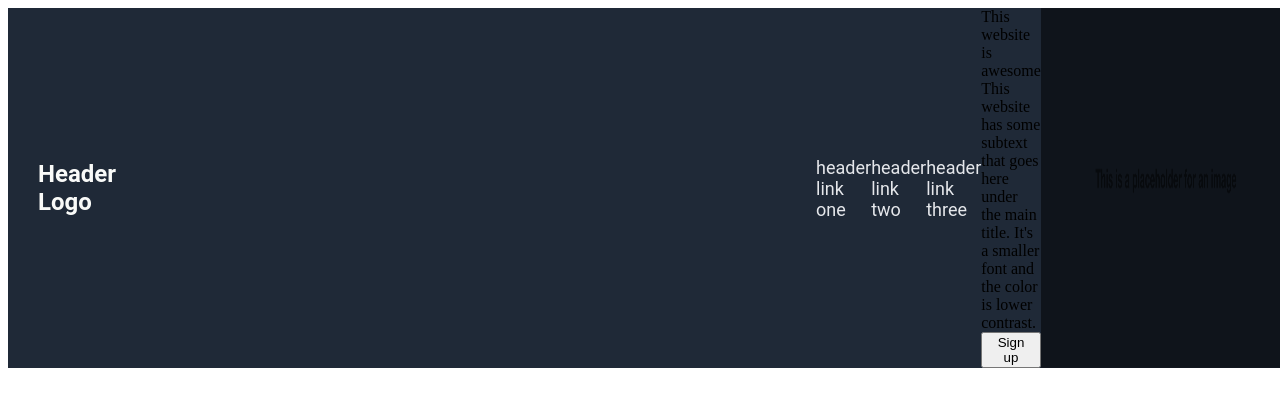
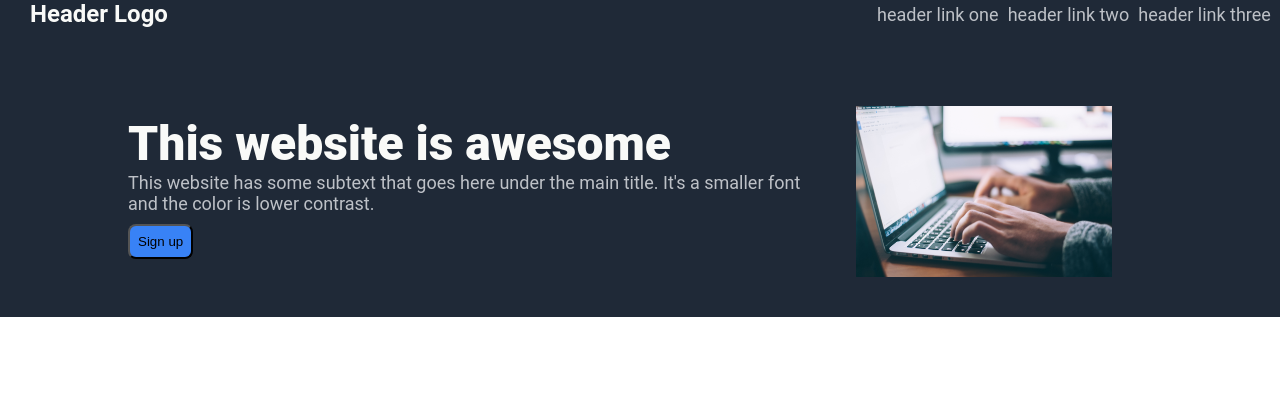
Before and after one commit to Capslockhuh/Landing-page, a plain HTML site: page index.html in a window 1280 px wide. Drawn offline with Linux system fonts and the light colour scheme.

Commit message:
Made some improvments to the second section, made the page fill the whole screen

```diff
--- a/index.html
+++ b/index.html
@@ -8,19 +8,21 @@
 <body>
     <div class="top-section">
         <div class="header">
-            <div class="header-text header-text-bold">Header Logo</div>
-            <div class="left-top-links">
-                <a href="#" class="header-text">header link one</a>
-                <a href="#" class="header-text">header link two</a>
-                <a href="#" class="header-text">header link three</a>
+            <div class="header-section">
+                <div class="header-text header-text-bold">Header Logo</div>
+                <div class="left-top-links">
+                    <a href="#" class="header-text">header link one</a>
+                    <a href="#" class="header-text">header link two</a>
+                    <a href="#" class="header-text">header link three</a>
+                </div>
             </div>
             <div class="hero-section">
                 <div class="hero-text">
                     <div class="hero-main">This website is awesome</div>
-                    <div class="hero-secondary">This website has some subtext that goes here under the main title. It's a smaller font and the color is lower contrast.</div>
+                    <div class="header-text">This website has some subtext that goes here under the main title. It's a smaller font and the color is lower contrast.</div>
                     <button class="hero-button">Sign up</button>
                 </div>
-                <img src="images/image-placeholder2.png" alt="Image placeholder" class="image">
+                <img src="images/unsplash-image.jpg" alt="Image placeholder" class="image">
             </div>
         </div>
     </div>
--- a/styles.css
+++ b/styles.css
@@ -1,19 +1,30 @@
-.top-section {
-    display: flex;
+html, body {
+    margin: 0;
+    height: 100%;
 }
 
 .header {
+    display: flex;
+    flex-direction: column;
+    background-color: #1F2937;
+    flex: 1;
+    justify-content: space-between;
+}
+
+.header-section {
     display: flex;
     background-color: #1F2937;
     justify-content: space-around;
     flex: 1;
     align-items: center;
+    padding-bottom: 3%;
 }
 
 .header-text {
     font-family: Roboto, system-ui, -apple-system, BlinkMacSystemFont, 'Segoe UI', Oxygen, Ubuntu, Cantarell, 'Open Sans', 'Helvetica Neue', sans-serif;
     font-size: 18px;
     color: #E5E7EB;
+    opacity: 80%;
 }
 
 .header-text-bold {
@@ -22,6 +33,7 @@
     color: #F9FAF8;
     margin-right: 700px;
     margin-left: 30px;
+    opacity: 100%;
 }
 
 .left-top-links {
@@ -35,11 +47,42 @@ a {
 }
 
 .image {
-    width: 250px;
+    display: flex;
+    width: 25%;
     height: auto;
+    margin: 40px;
+    justify-self: flex-end;
 }
 
 .hero-section {
+    /* text container + image */
     display: flex;
     flex: 1;
+    justify-content: center;
+    align-items: center;
+    margin: 0 10%;
 }
+
+.hero-text {
+    /* only the text and button */
+    display: flex;
+    flex-direction: column;
+    flex-wrap: wrap;
+}
+
+.hero-main {
+    font-family: Roboto, system-ui, -apple-system, BlinkMacSystemFont, 'Segoe UI', Oxygen, Ubuntu, Cantarell, 'Open Sans', 'Helvetica Neue', sans-serif;
+    font-weight: 900;
+    color: #F9FAF8;
+    font-size: 48px;
+}
+
+.hero-button {
+    background-color: #3882F6;
+    border-radius: 8px;
+    padding: 8px;
+    margin: 10px;
+    margin-left: 0px;
+    justify-self: center;
+    align-self: flex-start;
+}
```
Also changed, not shown: images/unsplash-image.jpg (added).
